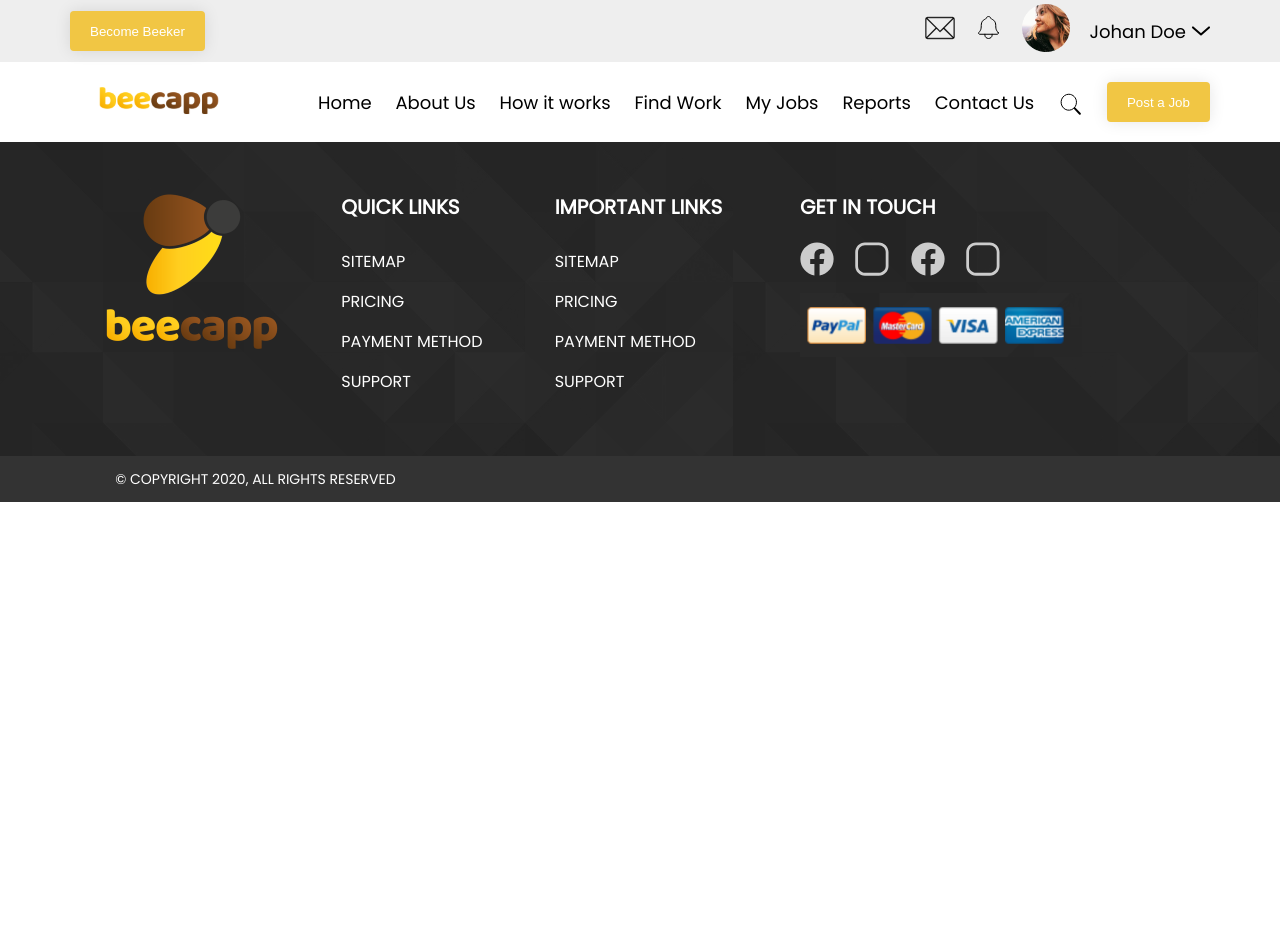
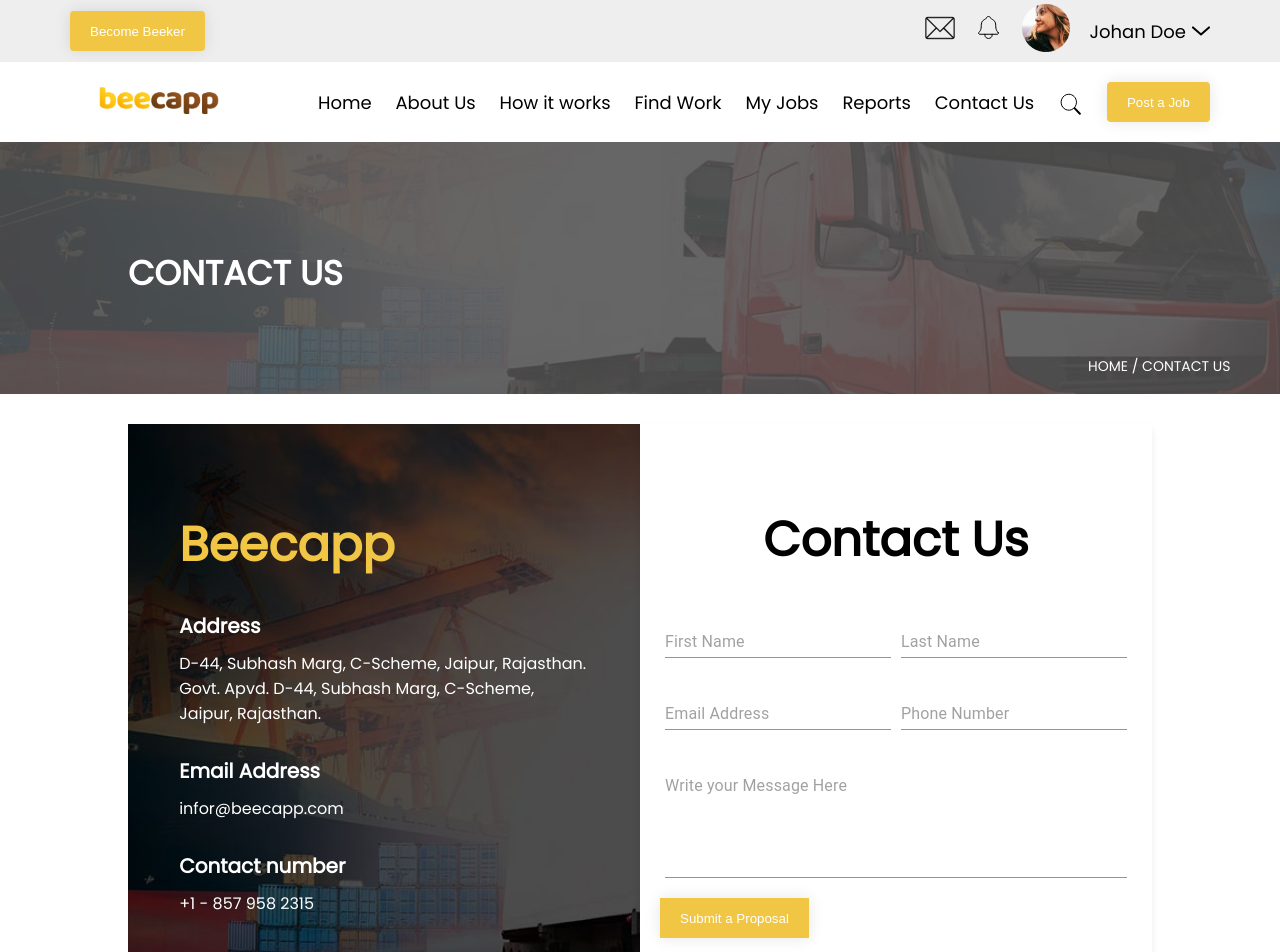
Before and after one commit to asadrazashah/becapp, a React (Create React App) app: page /home/contact in a window 1280 px wide. Shown: the top 952 px of the page. Before the commit the page ends 800 px from the top, so only its background shows below. Built offline with nearby package versions, Linux system fonts and the light colour scheme.

Commit message:
added contact us form

```diff
--- a/src/Routes.tsx
+++ b/src/Routes.tsx
@@ -11,6 +11,7 @@ import AboutUs from './screens/AboutUs';
 import MyJobs from './screens/MyJobs';
 import FindWork from './screens/FindWork';
 import SavedPosts from './screens/SavedPosts';
+import ContactUs from './screens/ContactUs';
 
 function Routes() {
     let auth = true;
@@ -34,6 +35,7 @@ function Routes() {
                     <Route exact path="/home/myjobs" component={MyJobs} />
                     <Route exact path="/home/findwork" component={FindWork} />
                     <Route exact path="/home/saved" component={SavedPosts} />
+                    <Route exact path="/home/contact" component={ContactUs} />
                 </Switch>
             </>}
             <Footer />
--- /dev/null
+++ b/src/screens/ContactUs.tsx
@@ -0,0 +1,57 @@
+import React from "react";
+import { Grid, TextField } from "@material-ui/core";
+import DescriptionPage from "../components/DescriptionPage"
+import ThemeButton from "../components/ThemeButton";
+import "../styles/screens/contact_us.scss";
+
+const ContactUs: React.FC = () => {
+    return <>
+        <DescriptionPage title="CONTACT US" link="CONTACT US" />
+        <Grid container style={{ padding: "30px 10% 50px 10%" }}>
+            <Grid item xs={12} sm={12} md={6}>
+                <div className="background">
+                    <div className="contactDetails">
+                        <h1>Beecapp</h1>
+                        <h3>Address</h3>
+                        <p>D-44, Subhash Marg, C-Scheme, Jaipur, Rajasthan. Govt. Apvd.
+D-44, Subhash Marg, C-Scheme, Jaipur, Rajasthan.</p>
+                        <h3>Email Address</h3>
+                        <p>infor@beecapp.com</p>
+                        <h3>Contact number</h3>
+                        <p>+1 - 857 958 2315</p>
+                    </div>
+                </div>
+            </Grid>
+            <Grid item xs={12} sm={12} md={6} id="contactForm">
+                <div className="contactFields">
+                    <h1>Contact Us</h1>
+                    <Grid container>
+                        <Grid item xs={12} sm={12} md={6} id="input">
+                            <TextField placeholder="First Name" fullWidth />
+                        </Grid>
+                        <Grid item xs={12} sm={12} md={6} id="input">
+                            <TextField placeholder="Last Name" fullWidth />
+                        </Grid>
+                        <Grid item xs={12} sm={12} md={6} id="input">
+                            <TextField placeholder="Email Address" fullWidth />
+                        </Grid>
+                        <Grid item xs={12} sm={12} md={6} id="input">
+                            <TextField placeholder="Phone Number" fullWidth />
+                        </Grid>
+                        <Grid item id="input" xs={12} sm={12} md={12}>
+                            <TextField
+                                multiline
+                                rows={5}
+                                placeholder="Write your Message Here"
+                                fullWidth
+                            />
+                        </Grid>
+                    </Grid>
+                    <ThemeButton title="Submit a Proposal" />
+                </div>
+            </Grid>
+        </Grid>
+    </>
+
+}
+export default ContactUs;
--- /dev/null
+++ b/src/styles/screens/contact_us.scss
@@ -0,0 +1,53 @@
+.background {
+  width: 100%;
+  background: url("../../assets/contact_us.png");
+  height: 596px;
+  display: flex;
+  justify-content: center;
+  align-items: center;
+  .contactDetails {
+    padding: 0px 10%;
+    h1 {
+      color: #f1c644;
+      font-size: 48px;
+      padding-bottom: 20px;
+    }
+    h3 {
+      padding: 10px 0px;
+      font-weight: 600;
+      font-size: 20px;
+      color: white;
+    }
+    p {
+      font-size: 16px;
+      color: #fff;
+      font-weight: normal;
+      padding-bottom: 20px;
+    }
+  }
+}
+#contactForm {
+  box-shadow: 0px 5px 8px rgba(0, 0, 0, 0.08);
+  height: 596px;
+  width: 100%;
+}
+.contactFields {
+  padding: 50px 20px;
+  #input {
+    padding: 20px 5px;
+  }
+  h1 {
+    text-align: center;
+    font-size: 48px;
+    padding: 30px 0px;
+  }
+}
+
+@media (max-width: 580px) {
+  .contactFields {
+    padding: 10px 10px;
+    #input {
+      padding: 15px 5px;
+    }
+  }
+}
```
Also changed, not shown: src/assets/contact_us.png (added).
